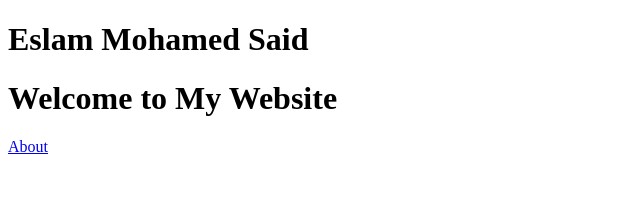
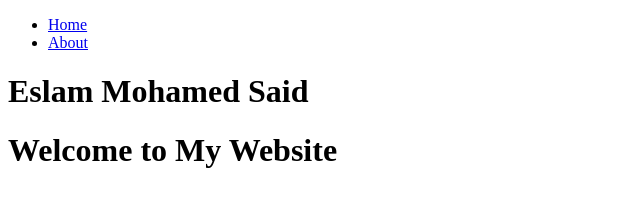
Before and after one commit to Eslamel3assi/web-project, a plain HTML site: page index.html in a window 1280 px wide. Shown: the whole page, without its empty margins (0-640 px from the left). Drawn offline with Linux system fonts and the light colour scheme.

Commit message:
Added navigation bar

```diff
--- a/index.html
+++ b/index.html
@@ -4,8 +4,13 @@
     <title>Home Page</title>
 </head>
 <body>
+    <nav>
+        <ul>
+            <li><a href="index.html">Home</a></li>
+            <li><a href="about.html">About</a></li>
+        </ul>
+    </nav>
     <h1>Eslam Mohamed Said</h1>
     <h1>Welcome to My Website</h1>
-    <a href="about.html">About</a>
 </body>
 </html>
```
